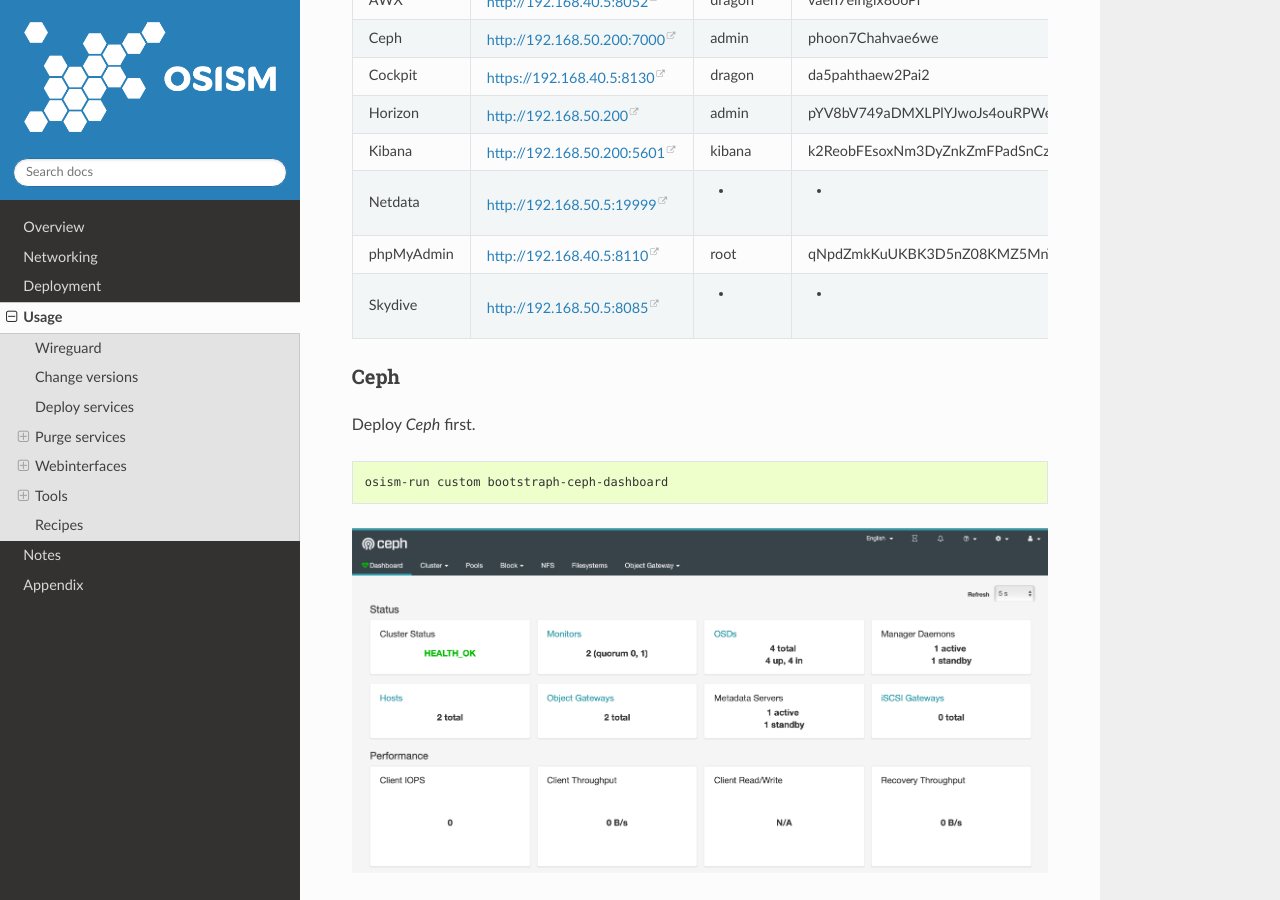
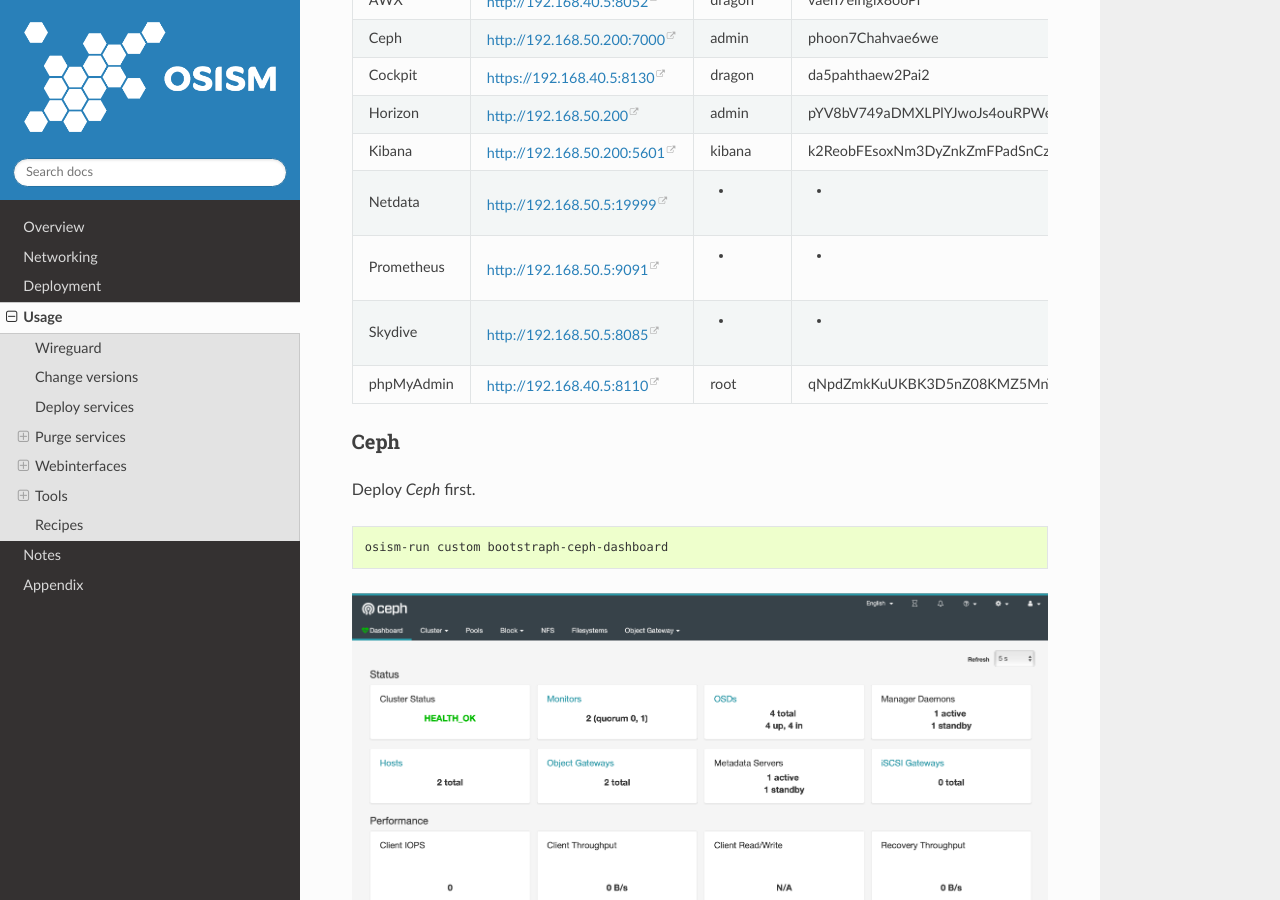
Before and after one commit to osism/testbed, a Sphinx documentation site: the page built from docs/source/usage.rst, in a window 1280 px wide and 900 px high, scrolled down 2800 px. Built offline with Sphinx 7.4.7 and the Read the Docs theme 2.0.0, drawn with Linux system fonts in a browser that asks for light colours.

Commit message:
docs: add prometheus webinterface url (#213)

```diff
--- a/docs/source/usage.rst
+++ b/docs/source/usage.rst
@@ -128,8 +128,9 @@
 Horizon          http://192.168.50.200      admin    pYV8bV749aDMXLPlYJwoJs4ouRPWezCIOXYAQP6v
 Kibana           http://192.168.50.200:5601 kibana   k2ReobFEsoxNm3DyZnkZmFPadSnCz6BjQhaLFoyB
 Netdata          http://192.168.50.5:19999  -        -
+Prometheus       http://192.168.50.5:9091   -        -
+Skydive          http://192.168.50.5:8085   -        -
 phpMyAdmin       http://192.168.40.5:8110   root     qNpdZmkKuUKBK3D5nZ08KMZ5MnYrGEe2hzH6XC0i
-Skydive          http://192.168.50.5:8085   -        -
 ================ ========================== ======== ========================================
 
 Ceph
```
